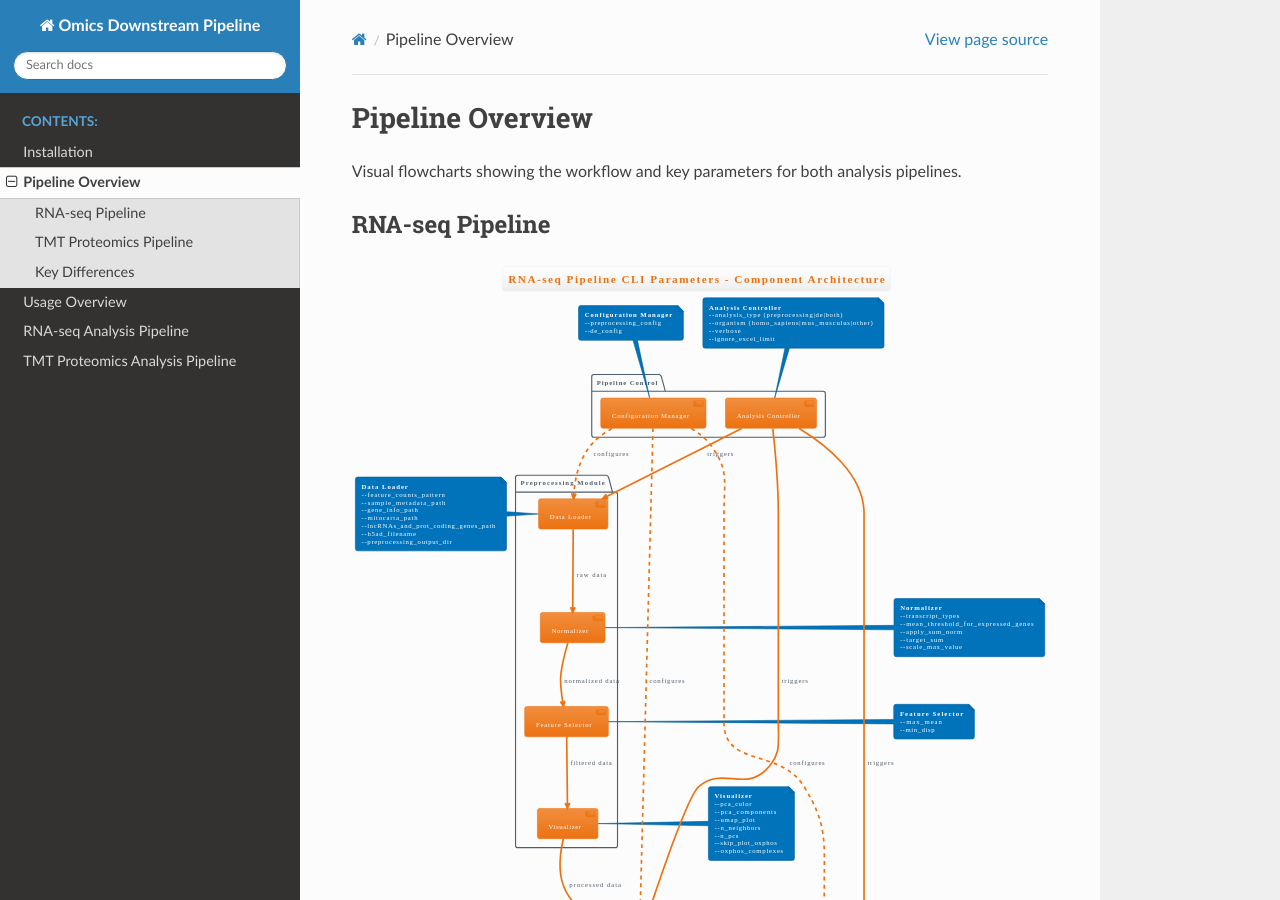
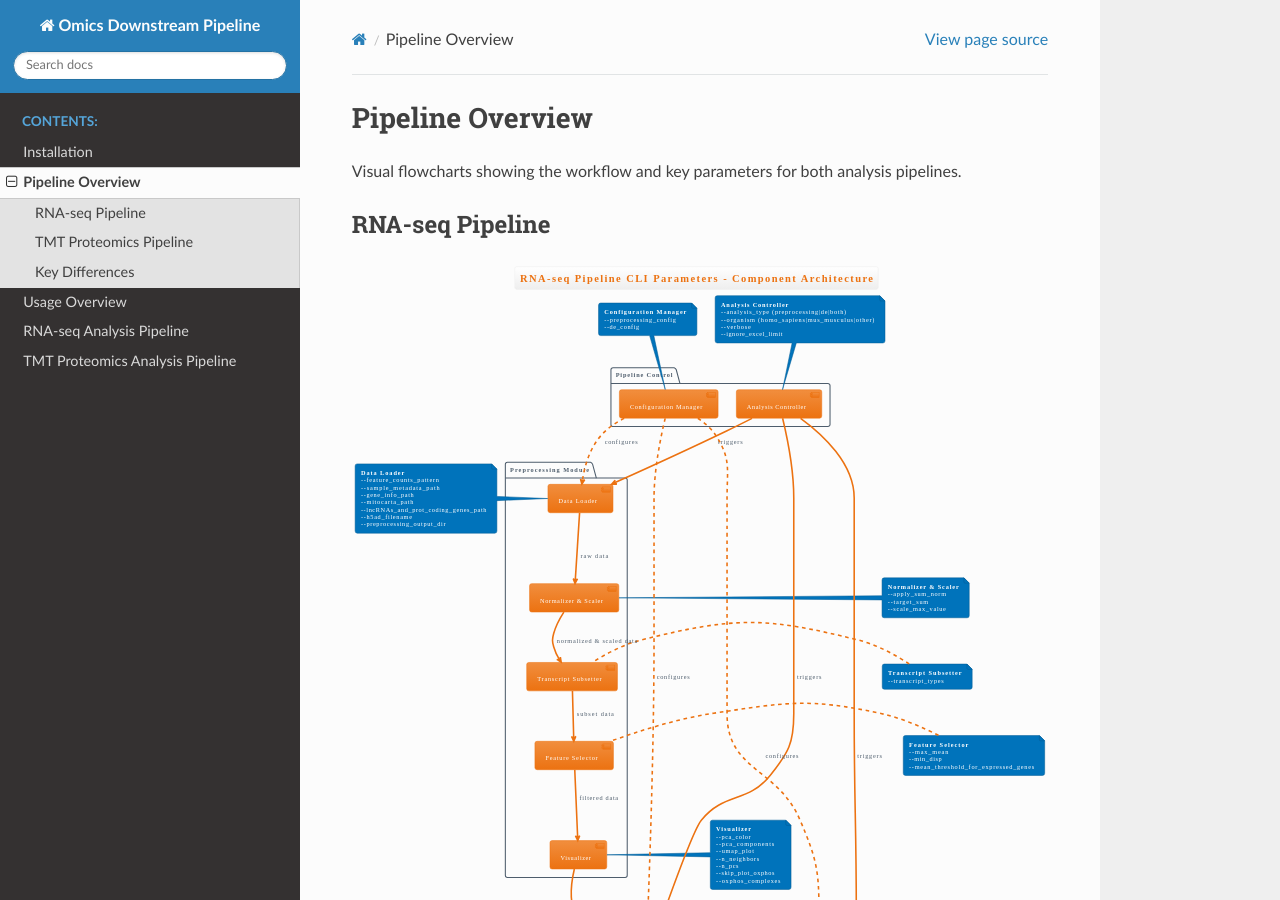
Before and after one commit to StanislavBratchikov/omics_pipeline_documentation_public, a Sphinx documentation site: the page built from docs/pipeline_overview.rst, in a window 1280 px wide and 900 px high. Built offline with Sphinx 7.4.7 and the Read the Docs theme 3.1.0, drawn with Linux system fonts in a browser that asks for light colours.

Commit message:
editing workflows

```diff
--- a/docs/pipeline_overview.rst
+++ b/docs/pipeline_overview.rst
@@ -6,7 +6,7 @@ Visual flowcharts showing the workflow and key parameters for both analysis pipe
 RNA-seq Pipeline
 ---------------
 
-.. image:: rnaseq_pipeline.svg
+.. image:: rnaseq_pipeline_workflow.svg
    :width: 100%
    :alt: RNA-seq Pipeline Flowchart
    :align: center
```
Also changed, not shown: other parts of docs/pipeline_overview.rst (+1 -1 lines), docs/Proteomics_pipeline.svg (deleted), docs/proteomics_pipeline_flow.svg (added), docs/rnaseq_pipeline.svg (deleted), docs/rnaseq_pipeline_workflow.svg (added).
